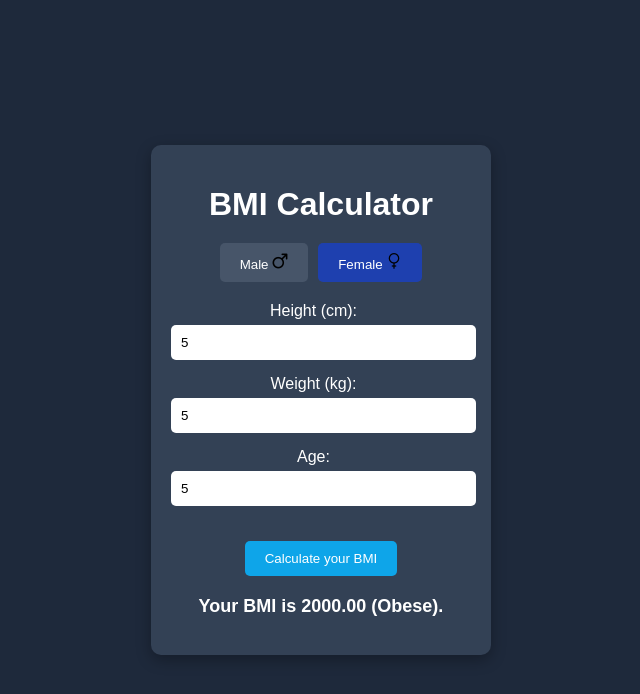
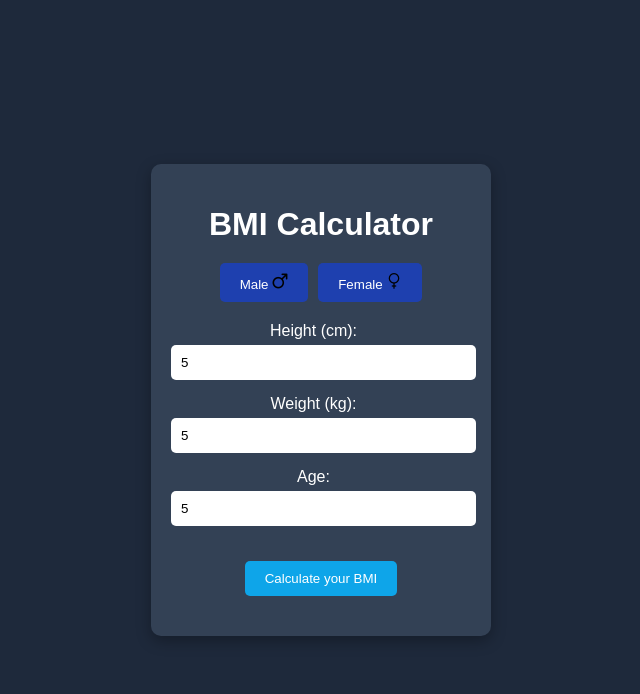
Before and after one commit to JESSICA047/bmi-calculator, a plain HTML site: page index.html in a window 1280 px wide. Both pictures are taken after typing "5", "5", "5" into the empty fields and a click on the button "Calculate your BMI". Shown: the whole page, without its empty margins (319-959 px from the left). Drawn offline with Linux system fonts and the light colour scheme.

Commit message:
updates git commit -m "updates"

```diff
--- a/index.html
+++ b/index.html
@@ -12,7 +12,7 @@
     <div class="bmi-calculator">
         <h1>BMI Calculator</h1>
         <div class="gender-selection">
-            <button id="male" class="gender">Male
+            <button id="male" class="gender selected">Male
                 <img src="./images/male-gender.png" alt="">
             </button>
             <button id="female" class="gender selected">Female
--- a/script.js
+++ b/script.js
@@ -1,5 +1,5 @@
 function calculateBMI() {
-  const gender = document.querySelector(".gender.selected"); // Get the selected gender
+  const gender = document.querySelector(".gender .selected").value; // Get the selected gender
   const age = document.getElementById("age").value;
   const height = parseFloat(document.getElementById("height").value);
   const weight = parseFloat(document.getElementById("weight").value);
@@ -28,7 +28,6 @@ function calculateBMI() {
 }
 
 
-
 document.getElementById("calculate").addEventListener("click", calculateBMI);
 
 const genders = document.querySelectorAll(".gender");
```
